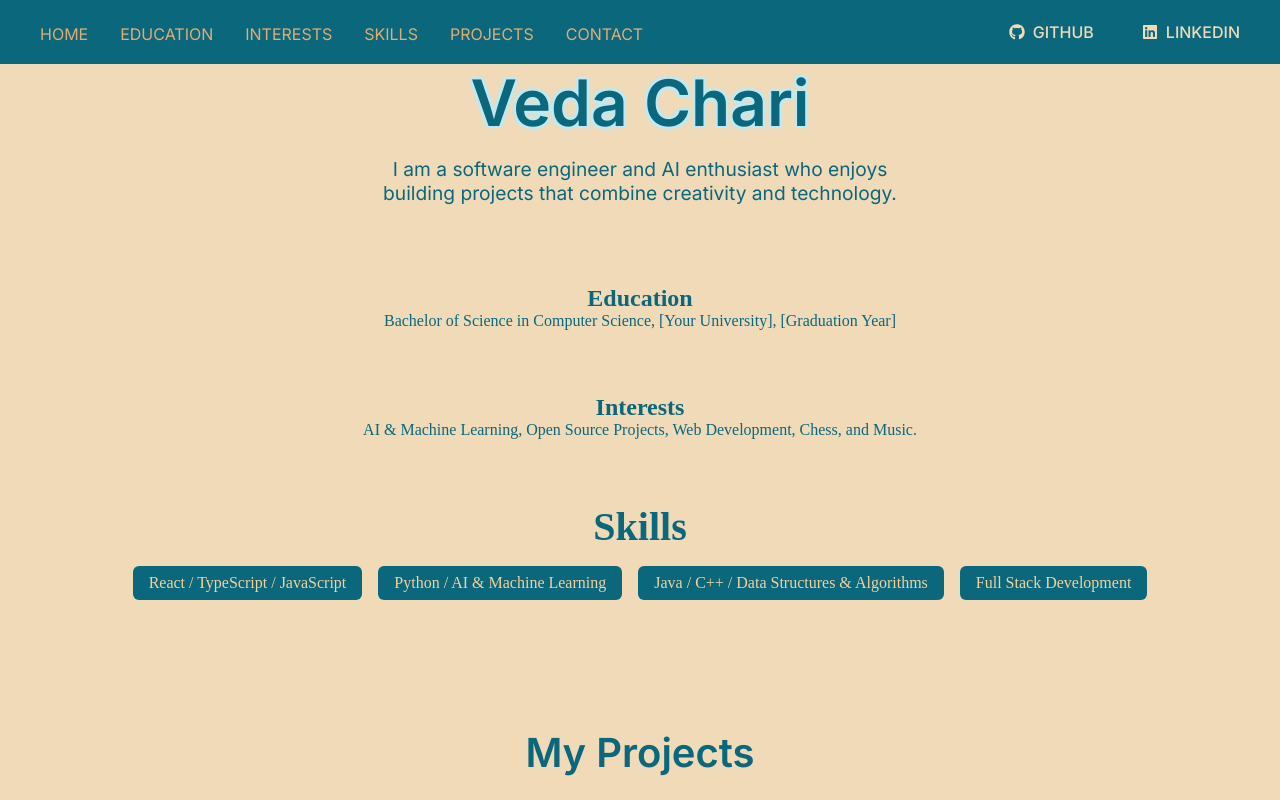
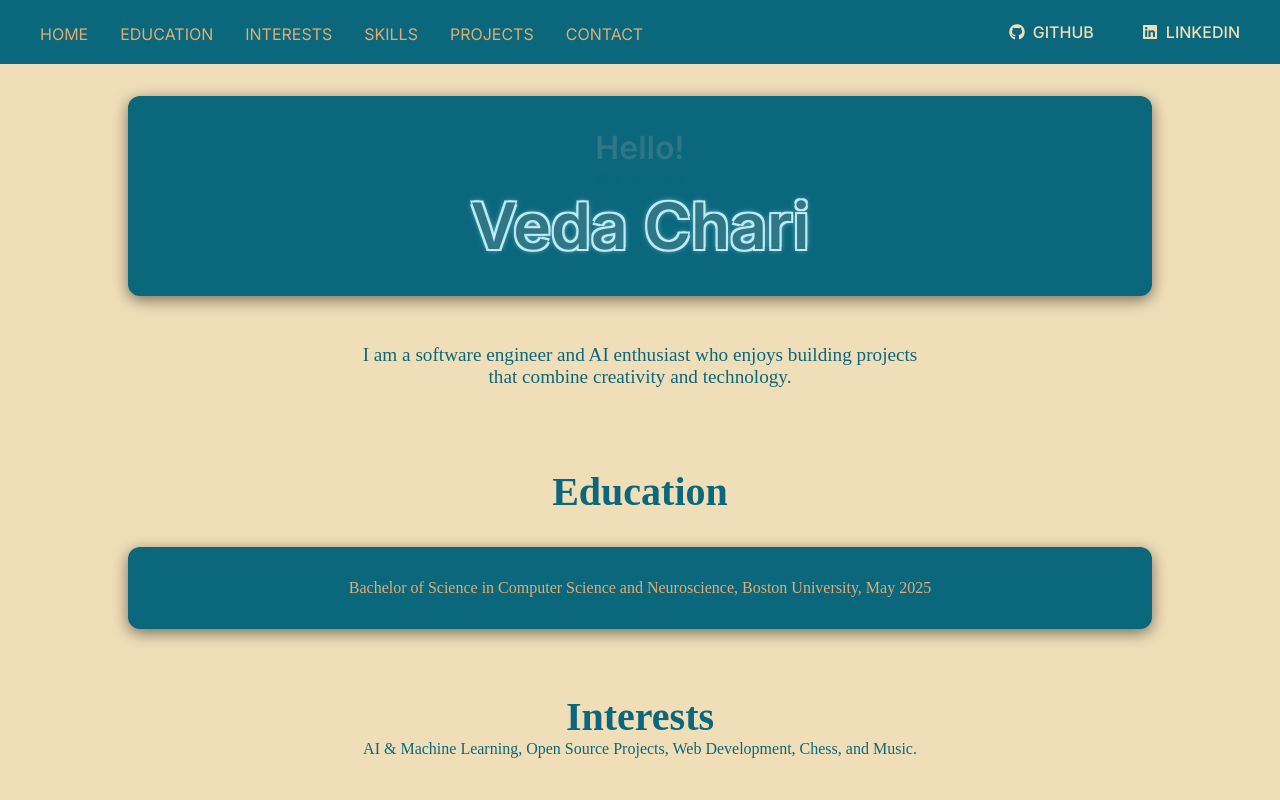
Before and after one commit to vedachari/vedachari.github.io, a React (Vite) app: page / in a window 1280 px wide. Shown: the top 800 px of the page. Built offline with nearby package versions, Linux system fonts and the light colour scheme.

Commit message:
Added box

```diff
--- a/src/App.css
+++ b/src/App.css
@@ -1,14 +1,16 @@
 :root{
   --primary-dark: #0a677c; /* purple blue */
-  --primary-med: #378da0;
+  --primary-med: #2f7787;
   --primary-light: #bdeaf4;
+  --primary-box: #d7a570;
   --secondary-dark: #e1ac74; /* orange yellow */
   --secondary-med: #f2d29d;
-  --secondary-light: #f0dab8;
+  --secondary-light: #f0deb8;
   --pop-color: #ef57a8;
   }
 #root {
-  max-width: 1280px;
+  max-width: 100%;
+  max-height: 100vh;
   margin: 0 auto;
   text-align: center;
   background-color: #ffffff;
@@ -50,14 +52,14 @@
   color: #888;
 }
 
-html {
+html, body {
   scroll-behavior: smooth;
 }
 
-.page-container {
+/* .page-container {
   width: 100%;
   overflow-x: hidden;
-}
+} */
 section {
   margin-bottom: 4rem; /* space after each section */
 }
--- /dev/null
+++ b/src/components/Box.tsx
@@ -0,0 +1,14 @@
+// src/components/Box.tsx
+import React, { ReactNode } from "react";
+import "../styles/Box.css";
+
+interface BoxProps {
+  children: ReactNode;
+  className?: string;
+}
+
+const Box: React.FC<BoxProps> = ({ children, className }) => {
+  return <div className={`box ${className ? className : ""}`}>{children}</div>;
+};
+
+export default Box;
--- a/src/pages/Education.tsx
+++ b/src/pages/Education.tsx
@@ -1,12 +1,16 @@
 // src/pages/Home.tsx
 import React from "react";
 import "../styles/Education.css";
+import Box from "../components/Box";
 
 const Education: React.FC = () => {
   return (
       <div id="education" className="home-education">
-        <h2 className="section-title">Education</h2>
-        <p>Bachelor of Science in Computer Science, [Your University], [Graduation Year]</p>
+
+        <h2 className="education-title">Education</h2>
+        <Box>
+        <p>Bachelor of Science in Computer Science and Neuroscience, Boston University, May 2025</p>
+        </Box>
       </div>
   );
 };
--- a/src/pages/Home.tsx
+++ b/src/pages/Home.tsx
@@ -1,19 +1,23 @@
 // src/pages/Home.tsx
 import React from "react";
+import Box from "../components/Box"
 import "../styles/Home.css";
 
 const Home: React.FC = () => {
   return (
-    <div className="home-section">
 
-      {/* Intro Section */}
-      <section id="home" className="home-intro">
+      <div id="home" className="home-intro">
+        <Box>
+        <h1 className="home-hello">Hello!</h1>
+        <p className="home-hello-subtitle">my name is</p>
+
         <h1 className="home-title">Veda Chari</h1>
+        </Box>
         <p className="home-subtitle">
           I am a software engineer and AI enthusiast who enjoys building projects that combine creativity and technology.
         </p>
-      </section>
-    </div>
+      </div>
+
   );
 };
 
--- a/src/pages/Interests.tsx
+++ b/src/pages/Interests.tsx
@@ -1,11 +1,12 @@
 // src/pages/Home.tsx
 import React from "react";
 import "../styles/Interests.css";
+import Box from "../components/Box";
 
 const Interests: React.FC = () => {
   return (
       <div id="interests" className="home-interests">
-        <h2 className="section-title">Interests</h2>
+        <h2 className="interests-title">Interests</h2>
         <p>
           AI & Machine Learning, Open Source Projects, Web Development, Chess, and Music.
         </p>
--- /dev/null
+++ b/src/styles/Box.css
@@ -0,0 +1,13 @@
+.box {
+  display: flex;
+  flex-direction: column;
+  align-items: center;
+  padding: 2rem;
+  margin: 2rem auto;
+  background-color: var(--primary-dark);
+  border-radius: 12px;
+  width: 80%; /* 60% width of the page → 20% margin on each side */
+  min-width: 300px;
+  text-align: center;
+  box-shadow: 0 4px 15px rgba(0, 0, 0, 0.5);
+}
--- a/src/styles/Education.css
+++ b/src/styles/Education.css
@@ -1,5 +1,12 @@
 .home-education{
-  /* padding: 6rem 2rem; */
+  font-size: 1rem;
+  text-align: center;
+  color: var(--secondary-dark);
+}
+
+.education-title{
+  font-size: 2.5rem;
+  font-weight: 700;
   text-align: center;
   color: var(--primary-dark);
 }
--- a/src/styles/Home.css
+++ b/src/styles/Home.css
@@ -10,7 +10,7 @@
   font-family: 'Inter', sans-serif;
   font-size: 4rem;
   font-weight: 900;
-  color: var(--primary-dark);
+  color: var(--primary-med);
 
   /* Outline via multiple shadows */
   text-shadow:
@@ -34,8 +34,14 @@
   text-align: center;
 }
 
-.home-name {
+.home-hello {
   font-size: 2rem;
+  font-family: 'Inter', sans-serif;
+  color: var(--primary-med);
+  text-align: center;
+}
+.home-hello-subtitle {
+  font-size: 1rem;
   font-family: 'Inter', sans-serif;
   color: var(--primary-dark);
   text-align: center;
@@ -56,3 +62,15 @@
   padding-top: var(--navbar-height);
   text-align: center;
 }
+.home-box{
+  display: flex;
+  flex-direction: column;
+  align-items: center; /* center horizontally */
+  padding: 2rem;       /* spacing inside box */
+  margin: 2rem auto;   /* spacing around box */
+  background-color: rgba(50, 50, 50, 0.8); /* semi-transparent dark box */
+  border-radius: 12px; /* rounded corners */
+  max-width: 700px;    /* limit width */
+  text-align: center;
+  box-shadow: 0 4px 15px rgba(0, 0, 0, 0.5); /* subtle shadow */
+}
--- a/src/styles/Interests.css
+++ b/src/styles/Interests.css
@@ -3,3 +3,10 @@
   text-align: center;
   color: var(--primary-dark);
 }
+
+.interests-title{
+  font-size: 2.5rem;
+  font-weight: 700;
+  text-align: center;
+  color: var(--primary-dark);
+}
--- a/src/styles/Page.css
+++ b/src/styles/Page.css
@@ -2,7 +2,7 @@
 .page {
   background-color: var(--secondary-light);
   width: 100%;
-  height: 100%;
+  min-height: 100%;
   margin: 0;
   padding: 0;
 }
```
